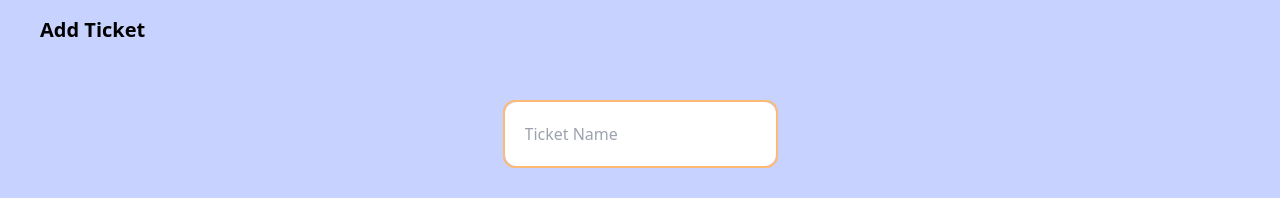
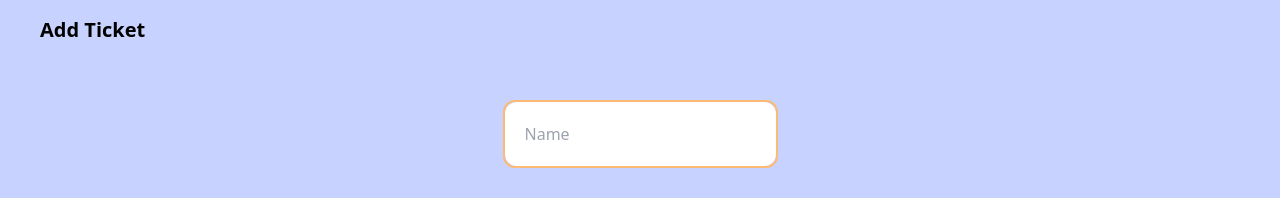
Before and after one commit to brayanriunge/kimeticstore, a Next.js app: page /dashboard in a window 1280 px wide. Shown: the top 198 px of the page. Built offline with nearby package versions, Linux system fonts and the light colour scheme.

Commit message:
Dashboard product data

```diff
--- a/pages/dashboard.tsx
+++ b/pages/dashboard.tsx
@@ -33,17 +33,15 @@ export default function Dashboard() {
 
   //event handler for form submission
   const handleFormSubmission = async (data: formValues) => {
-    const { begin, description, name, price, venue } = data;
-    const ticket = {
-      begin,
+    const { description, category, name } = data;
+    const product = {
+      name,
       description,
-      name,
-      price,
-      venue,
+      category,
     };
     //creating formData to send to the server
     const formData = new FormData();
-    formData.append("ticket", JSON.stringify(ticket));
+    formData.append("product", JSON.stringify(product));
     if (selectedImage) formData.append("image", selectedImage);
   };
 
@@ -58,7 +56,7 @@ export default function Dashboard() {
             <input
               type="name"
               id="name"
-              placeholder="Ticket Name"
+              placeholder="Name"
               required
               className="rounded-xl px-5 py-5 focus:outline-none border-none "
               {...register("name")}
```
